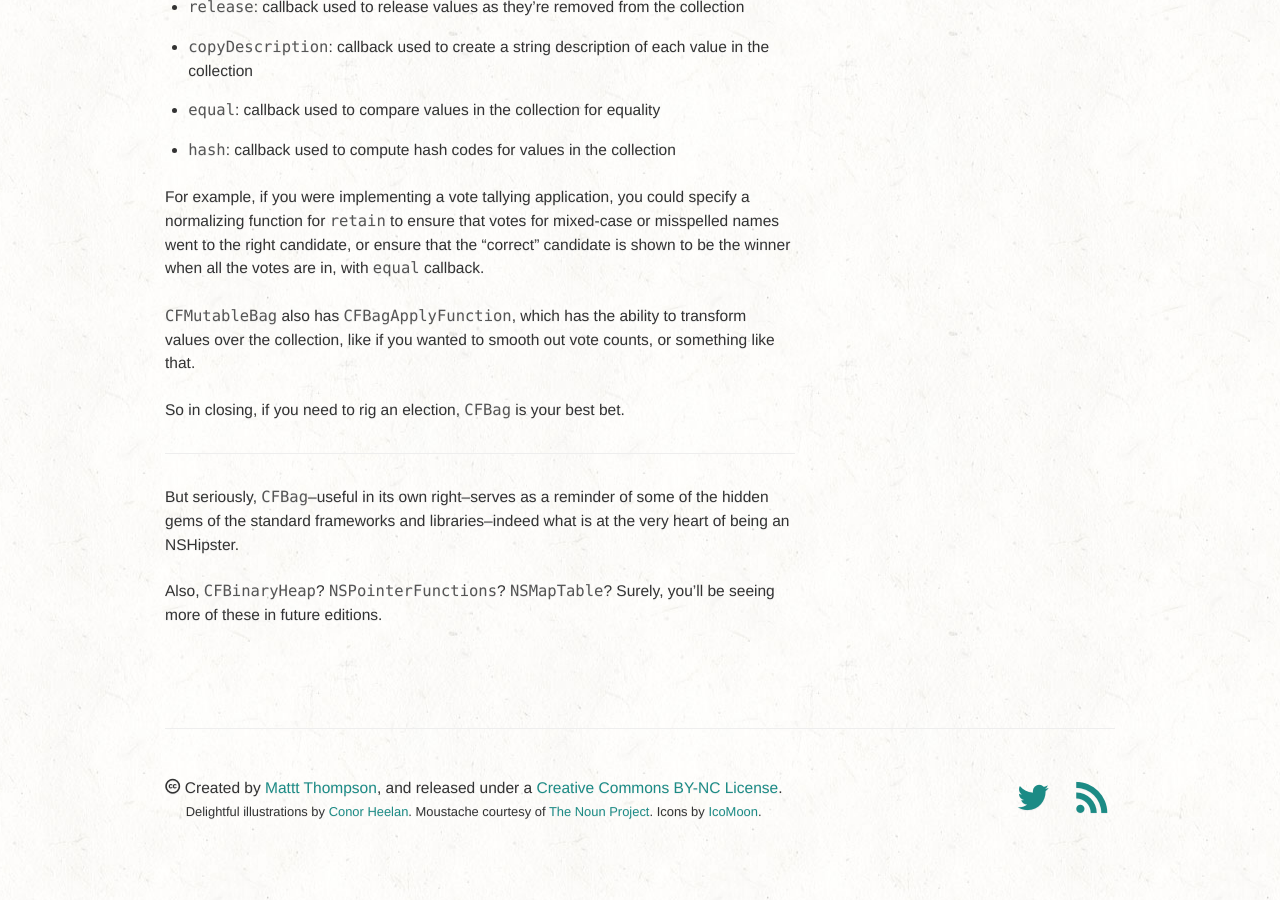
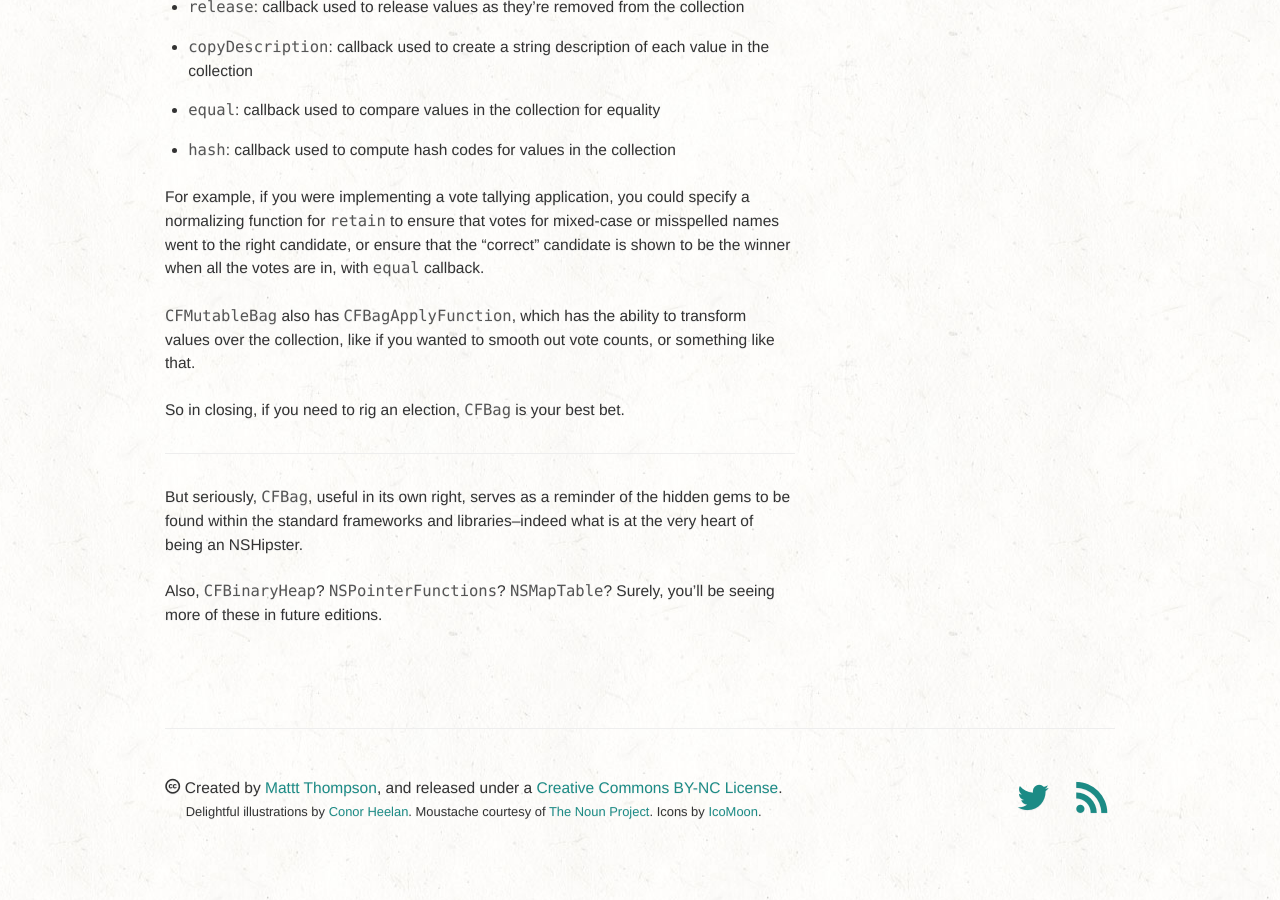
Before and after one commit to NSHipster/articles, a Jekyll site: the page built from _posts/2012-08-27-cfbag.md, in a window 1280 px wide and 900 px high, scrolled down 2319 px. Built offline with Jekyll 4.4.1, drawn with Linux system fonts in a browser that asks for light colours.

Commit message:
Another copy edit to CFBag

```diff
--- a/_posts/2012-08-27-cfbag.md
+++ b/_posts/2012-08-27-cfbag.md
@@ -133,6 +133,6 @@ So in closing, if you need to rig an election, `CFBag` is your best bet.
 
 ---
 
-But seriously, `CFBag`--useful in its own right--serves as a reminder of some of the hidden gems of the standard frameworks and libraries--indeed what is at the very heart of being an NSHipster.
+But seriously, `CFBag`, useful in its own right, serves as a reminder of the hidden gems to be found within the standard frameworks and libraries--indeed what is at the very heart of being an NSHipster.
 
 Also, `CFBinaryHeap`? `NSPointerFunctions`? `NSMapTable`? Surely, you'll be seeing more of these in future editions.
```
